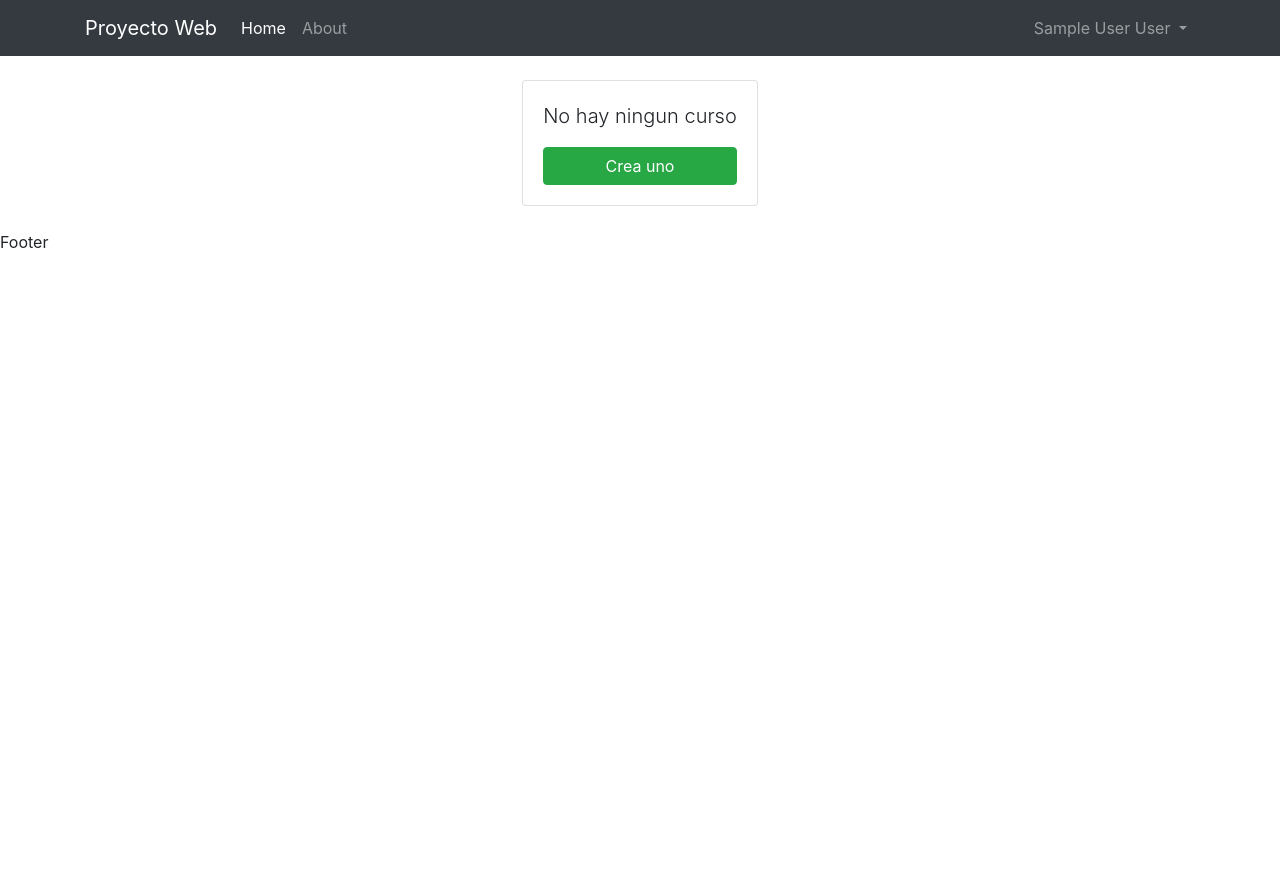
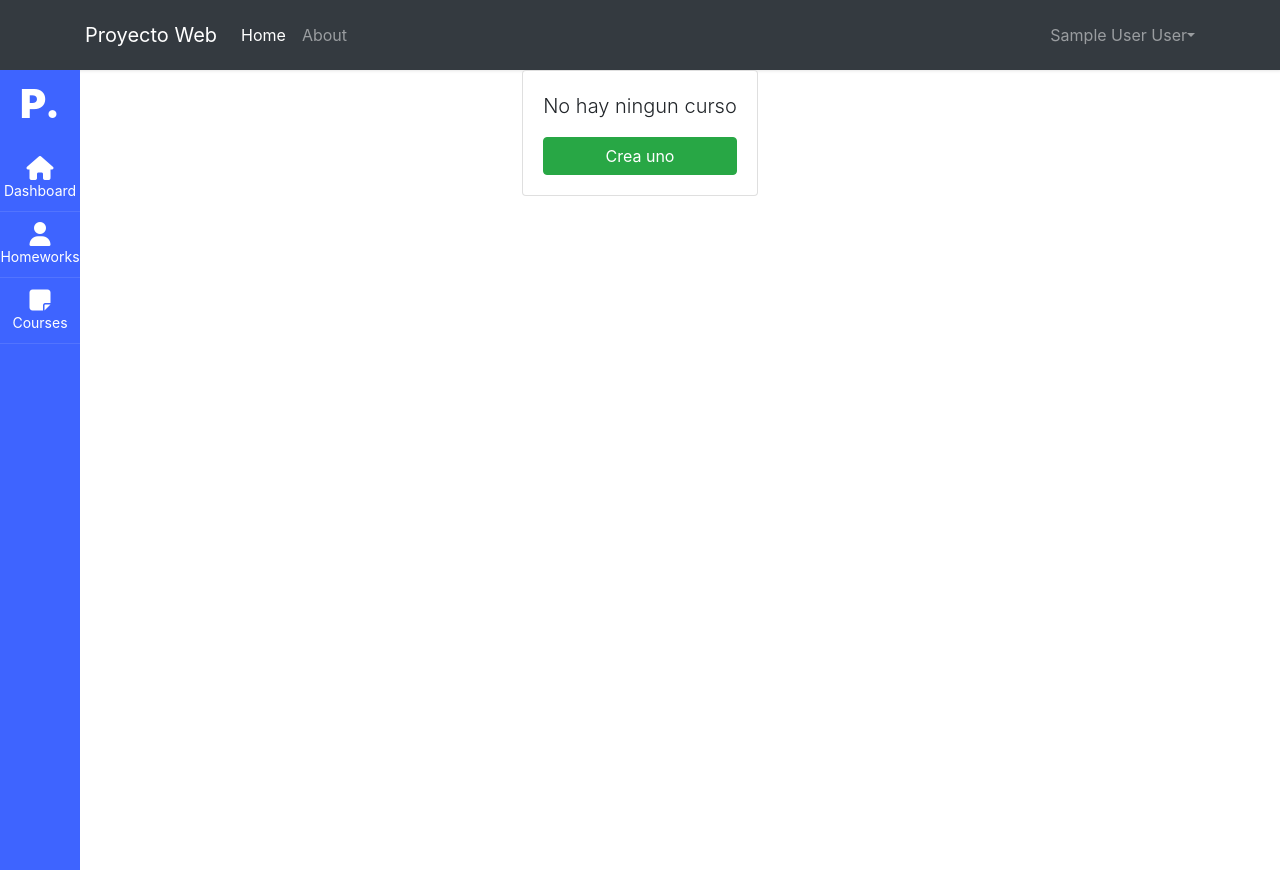
Before and after one commit to Rositamtz98/WebFinalProject, a Node server app: page /courses in a window 1280 px wide. Before the commit the page ends 248 px from the top, so only its background shows below. Run offline with Node 20, Linux system fonts and the light colour scheme; the visitor is signed in with stand-in values (Sample User, id 1); data that the repository does not hold is empty; some libraries are stand-ins or nearby versions.

Commit message:
Teachers: homeworks + sidebar

```diff
--- /dev/null
+++ b/src/public/css/teachers.css
@@ -0,0 +1,140 @@
+
+.navbar {
+  padding: 15px 10px;
+  background: #fff;
+  border: none;
+  border-radius: 0;
+  -webkit-box-shadow: 1px 1px 3px rgba(0, 0, 0, 0.1);
+  box-shadow: 1px 1px 3px rgba(0, 0, 0, 0.1); }
+
+.navbar-btn {
+  -webkit-box-shadow: none;
+  box-shadow: none;
+  outline: none !important;
+  border: none; }
+
+.line {
+  width: 100%;
+  height: 1px;
+  border-bottom: 1px dashed #ddd;
+  margin: 40px 0; }
+
+.wrapper {
+  width: 100%; }
+
+#sidebar {
+  position: absolute;
+  height: 100%;
+  left: 0px;
+  min-width: 270px;
+  max-width: 270px;
+  background: #3e64ff;
+  color: #fff;
+  -webkit-transition: all 0.3s;
+  -o-transition: all 0.3s;
+  transition: all 0.3s; }
+  #sidebar.active {
+    min-width: 80px;
+    max-width: 80px;
+    text-align: center; }
+    #sidebar.active ul.components li {
+      font-size: 14px; }
+      #sidebar.active ul.components li a {
+        padding: 10px 0; }
+        #sidebar.active ul.components li a span {
+          margin-right: 0;
+          display: block;
+          font-size: 24px; }
+    #sidebar.active .logo {
+      padding: 10px 0; }
+    #sidebar.active .footer {
+      display: none; }
+  #sidebar .logo {
+    display: block;
+    color: #fff;
+    font-weight: 900;
+    padding: 10px 30px;
+    -webkit-transition: 0.3s;
+    -o-transition: 0.3s;
+    transition: 0.3s; }
+    @media (prefers-reduced-motion: reduce) {
+      #sidebar .logo {
+        -webkit-transition: none;
+        -o-transition: none;
+        transition: none; } }
+  #sidebar ul.components {
+    padding: 0;
+    -webkit-transition: 0.3s;
+    -o-transition: 0.3s;
+    transition: 0.3s; }
+    @media (prefers-reduced-motion: reduce) {
+      #sidebar ul.components {
+        -webkit-transition: none;
+        -o-transition: none;
+        transition: none; } }
+  #sidebar ul li {
+    font-size: 16px; }
+    #sidebar ul li > ul {
+      margin-left: 10px; }
+      #sidebar ul li > ul li {
+        font-size: 14px; }
+    #sidebar ul li a {
+      padding: 10px 30px;
+      display: block;
+      color: white;
+      border-bottom: 1px solid rgba(255, 255, 255, 0.1); }
+      #sidebar ul li a span {
+        margin-right: 15px; }
+        @media (max-width: 991.98px) {
+          #sidebar ul li a span {
+            display: block; } }
+      #sidebar ul li a:hover {
+        color: #fff; }
+    #sidebar ul li.active > a {
+      background: transparent;
+      color: #fff; }
+  @media (max-width: 991.98px) {
+    #sidebar {
+      min-width: 80px;
+      max-width: 80px;
+      text-align: center;
+      margin-left: -80px !important; }
+      #sidebar.active {
+        margin-left: 0 !important; } }
+
+a[data-toggle="collapse"] {
+  position: relative; }
+
+.dropdown-toggle::after {
+  display: block;
+  position: absolute;
+  top: 50%;
+  right: 0;
+  -webkit-transform: translateY(-50%);
+  -ms-transform: translateY(-50%);
+  transform: translateY(-50%); }
+
+@media (max-width: 991.98px) {
+  #sidebarCollapse span {
+    display: none; } }
+
+.footer {
+  padding: 0 30px; }
+  @media (max-width: 991.98px) {
+    .footer {
+      display: none; } }
+
+#content {
+  width: 100%;
+  padding: 0;
+  min-height: 100vh;
+  -webkit-transition: all 0.3s;
+  -o-transition: all 0.3s;
+  transition: all 0.3s; }
+
+.btn.btn-primary {
+  background: #3e64ff;
+  border-color: #3e64ff; }
+  .btn.btn-primary:hover, .btn.btn-primary:focus {
+    background: #3e64ff !important;
+    border-color: #3e64ff !important; }
--- a/src/server.js
+++ b/src/server.js
@@ -59,6 +59,7 @@
 app.use(require('./routes/index'));
 app.use(require('./routes/users'));
 app.use(require('./routes/courses'));
+app.use(require('./routes/homeworks'));
 
 // Static Files
 app.use(express.static(path.join(__dirname, 'public')));
--- a/src/views/courses/all-courses.hbs
+++ b/src/views/courses/all-courses.hbs
@@ -1,3 +1,4 @@
+{{> sidebar }}
 <div class="row">
     {{#each courses}}
         <div class="col-md-3">
--- a/src/views/index.hbs
+++ b/src/views/index.hbs
@@ -1,8 +1,8 @@
 <div class="jumbotron-mt-4">
-    <h1 class="display-4">Proyecto Final</h1>
+    {{!-- <h1 class="display-4">Proyecto Final</h1> --}}
     {{#if user}}
         {{#if user.level}}
-            <p class="lead">Bienvenido, maestro {{user.name}} {{user.last_name}}</p>
+            {{> dashboard}}
         {{else}}
             <p class="lead">Bienvenido, estudiante {{user.name}} {{user.last_name}}</p>
         {{/if}}
--- a/src/views/layouts/main.hbs
+++ b/src/views/layouts/main.hbs
@@ -15,7 +15,9 @@
 
     {{> navigation}}
 
-    <main class="container p-4">
+    {{!-- <main class="container p-4"> --}}
+    <main class="container">
+
         {{> messages}}
         {{> errors}}
         {{{ body }}}
--- /dev/null
+++ b/src/views/partials/dashboard.hbs
@@ -0,0 +1,11 @@
+<div class="wrapper d-flex align-items-stretch">
+
+  {{> sidebar}}
+
+    <!-- Page Content  -->
+  <div id="content" class="p-4 p-md-5">
+    <h2 class="mb-4 lead">Bienvenido, maestro {{user.name}} {{user.last_name}}</h2>
+    <p>Lorem ipsum dolor sit amet, consectetur adipisicing elit, sed do eiusmod tempor incididunt ut labore et dolore magna aliqua. Ut enim ad minim veniam, quis nostrud exercitation ullamco laboris nisi ut aliquip ex ea commodo consequat. Duis aute irure dolor in reprehenderit in voluptate velit esse cillum dolore eu fugiat nulla pariatur. Excepteur sint occaecat cupidatat non proident, sunt in culpa qui officia deserunt mollit anim id est laborum.</p>
+    <p>Lorem ipsum dolor sit amet, consectetur adipisicing elit, sed do eiusmod tempor incididunt ut labore et dolore magna aliqua. Ut enim ad minim veniam, quis nostrud exercitation ullamco laboris nisi ut aliquip ex ea commodo consequat. Duis aute irure dolor in reprehenderit in voluptate velit esse cillum dolore eu fugiat nulla pariatur. Excepteur sint occaecat cupidatat non proident, sunt in culpa qui officia deserunt mollit anim id est laborum.</p>
+  </div>
+</div>
--- /dev/null
+++ b/src/views/partials/modal.hbs
@@ -0,0 +1,42 @@
+<div>
+  <!-- Button trigger modal -->
+  <button type="button" class="btn btn-primary" data-toggle="modal" data-target="#myModal">
+    Launch demo modal
+  </button>
+
+  <div class="card">
+    <div class="modal" tabindex="-1" role="dialog">
+    <div class="modal-dialog" role="document">
+      <div class="modal-content">
+        <div class="modal-header">
+          <h5 class="modal-title">Modal title</h5>
+          <button type="button" class="close" data-dismiss="modal" aria-label="Close">
+            <span aria-hidden="true">&times;</span>
+          </button>
+        </div>
+        <div class="modal-body">
+          <p>Modal body text goes here.</p>
+        </div>
+        <div class="modal-footer">
+          <button type="button" class="btn btn-primary">Save changes</button>
+          <button type="button" class="btn btn-secondary" data-dismiss="modal">Close</button>
+        </div>
+      </div>
+    </div>
+  </div>
+
+    <meta name="viewport" content="width=device-width, initial-scale=1">
+  <link rel="stylesheet" href="https://maxcdn.bootstrapcdn.com/bootstrap/3.4.1/css/bootstrap.min.css">
+  <script src="https://ajax.googleapis.com/ajax/libs/jquery/3.5.1/jquery.min.js"></script>
+  <script src="https://maxcdn.bootstrapcdn.com/bootstrap/3.4.1/js/bootstrap.min.js"></script>
+
+  <script>
+    //$('#myModal').on('shown.bs.modal', function () {
+ // $('#myInput').trigger('focus')
+ $('#myModal').on('show', function() {
+
+ })
+})
+  </script>
+
+</div>
--- /dev/null
+++ b/src/views/partials/sidebar.hbs
@@ -0,0 +1,24 @@
+
+<link rel="stylesheet" href="/css/teachers.css">
+<link rel="shortcut icon" href="favicon/favicon.ico">
+
+  <nav id="sidebar" class="active">
+    <h1><a href="#" class="logo">P.</a></h1>
+    <ul class="list-unstyled components mb-5">
+      <li class="active">
+        <a href="/" rel="shortcut icon"><span class="fa fa-home"></span>Dashboard</a>
+      </li>
+      <li>
+          <a href="/homeworks" rel="shortcut icon"><span class="fa fa-user"></span>Homeworks</a>
+      </li>
+      <li>
+        <a href="/courses" rel="shortcut icon"><span class="fa fa-sticky-note"></span>Courses</a>
+      </li>
+    </ul>
+
+    <div class="footer">
+      <p>
+        Copyright &copy;<script>document.write(new Date().getFullYear());</script> All rights reserved | This template is made with <i class="icon-heart" aria-hidden="true"></i> by <a href="https://colorlib.com" target="_blank">Colorlib.com</a>
+      </p>
+    </div>
+  </nav>
```
Also changed, not shown: src/models/Homework.js (added, +21 -0 lines), src/routes/dashboard.js (added, +8 -0 lines), src/routes/homeworks.js (added, +104 -0 lines), src/views/homeworks/all-homeworks.hbs (added, +41 -0 lines), src/views/homeworks/homework-detail.hbs (added, +48 -0 lines), src/views/homeworks/new-homework.hbs (added, +30 -0 lines), src/views/homeworks/edit-homework.hbs (added).
